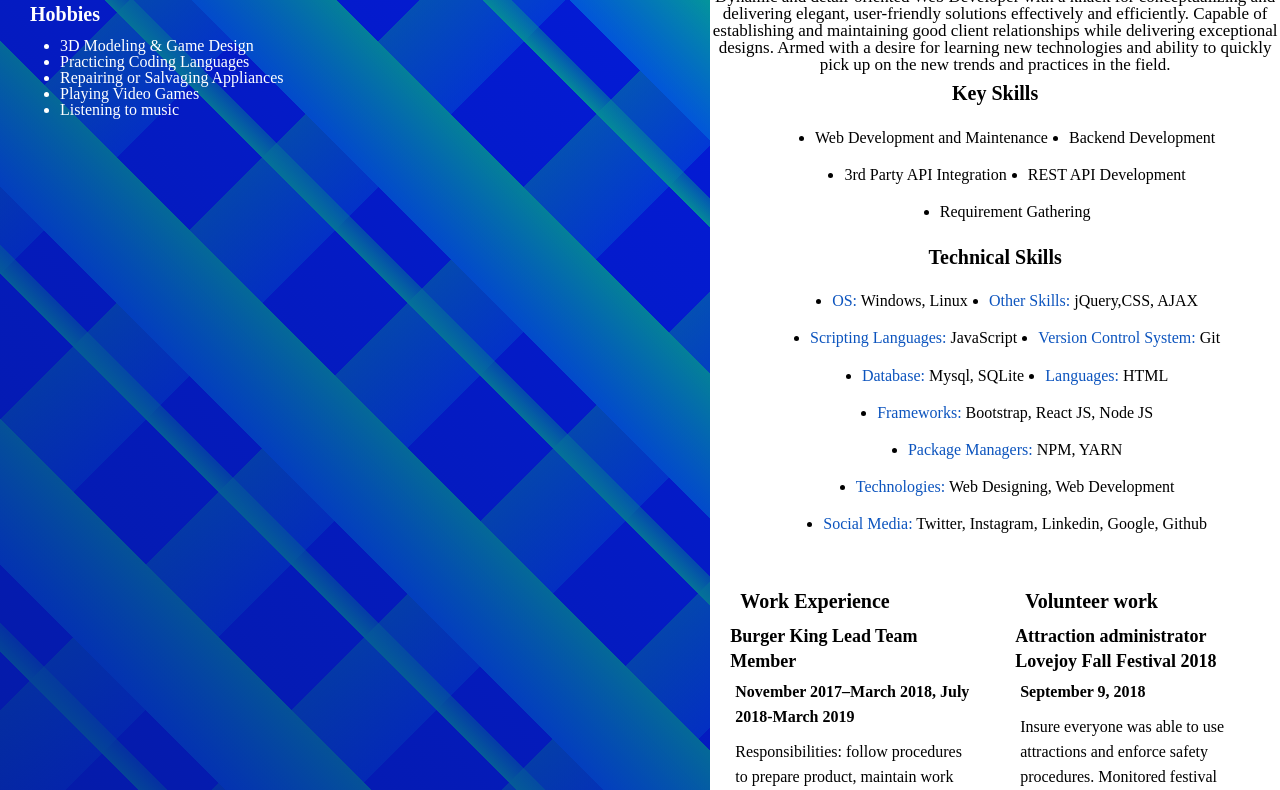
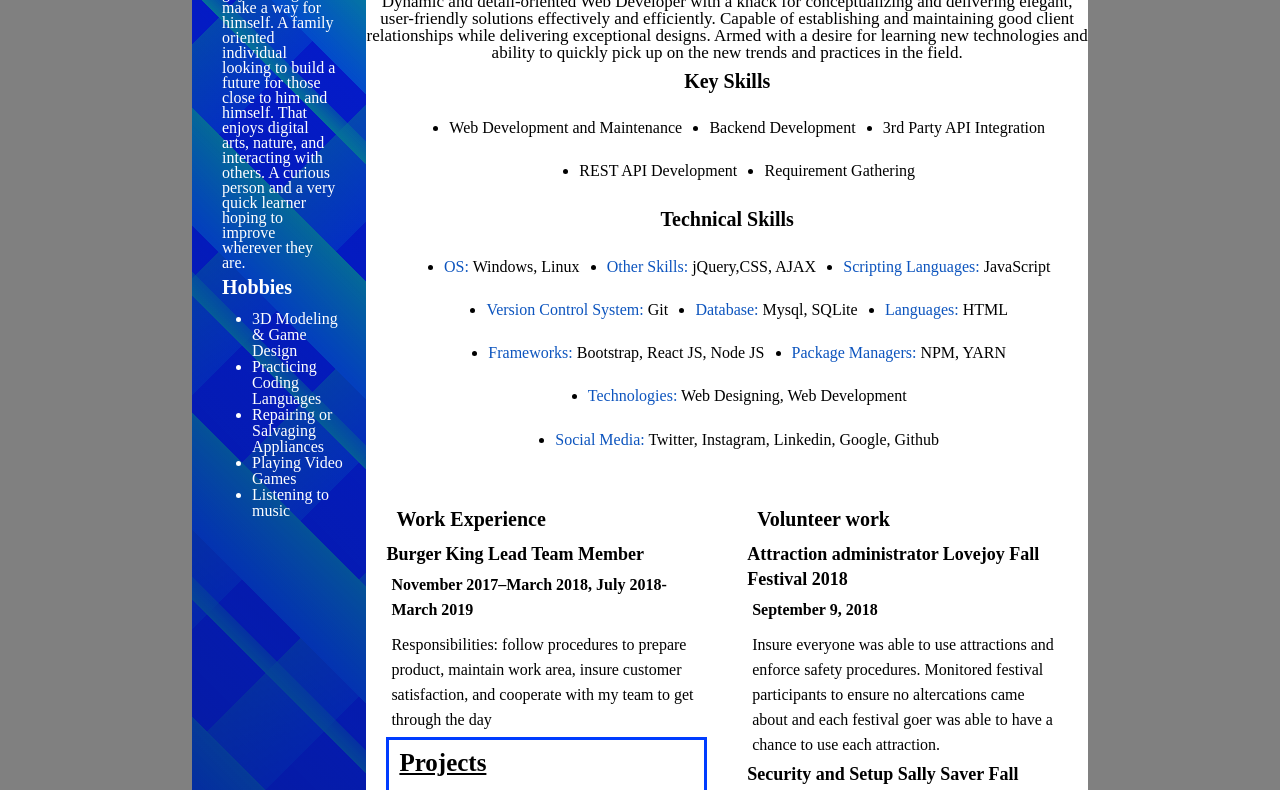
Before and after one commit to Aquariax/Aquariax.github.io, a website: page index.html in a window 1280 px wide. Shown: the part 307-1097 px from the top of the page. Drawn offline with Linux system fonts and the light colour scheme.

Commit message:
final fix

```diff
--- a/less/global.less
+++ b/less/global.less
@@ -41,7 +41,7 @@ body{
                 padding: 1%;
             }
             @media @tablet-landscape{
-                width:100%;
+                width:17%;
             }
             @media @tablet-portrait{
                 width: 100%;
--- a/less/variables.less
+++ b/less/variables.less
@@ -1,5 +1,5 @@
 //media variables
 @mobile: ~"(max-width: 500px)";
 @tablet-portrait: ~"(max-width: 850px)";
-@tablet-landscape: ~"(max-width: 1370px)";
+@tablet-landscape: ~"(max-width: 1000px)";
 //mix
```
Also changed, not shown: css/index.css.
